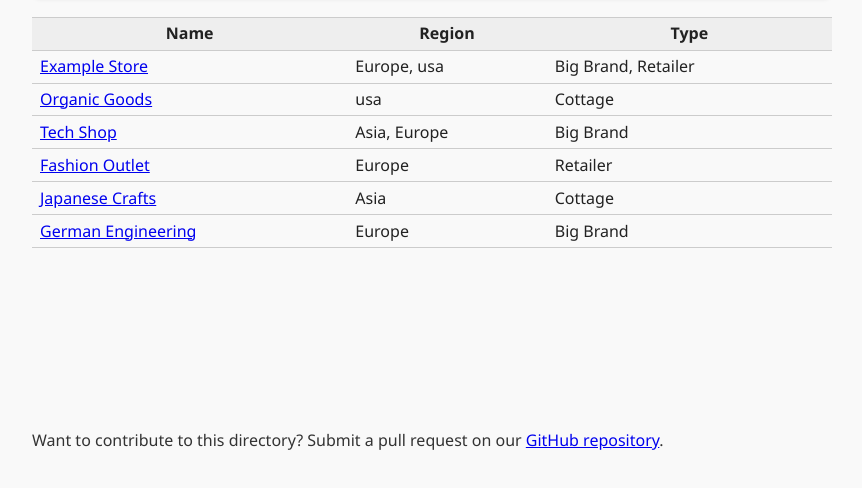
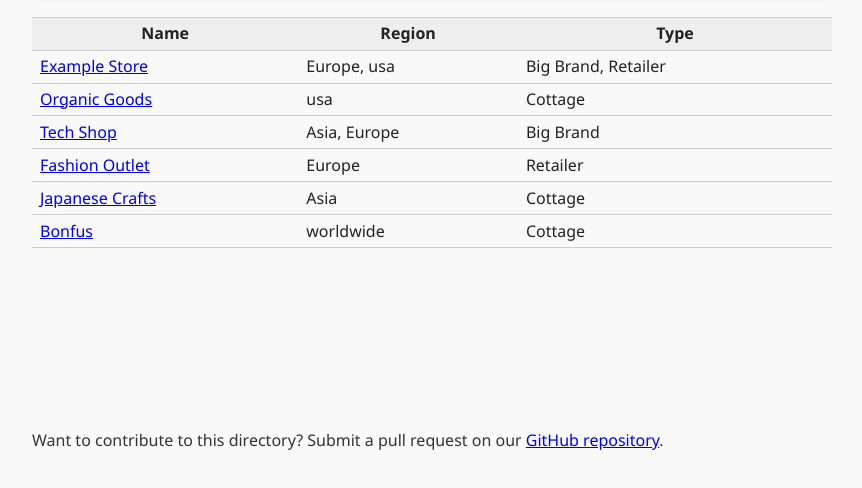
Before and after one commit to Kaya-Sem/outdoorgearshops, a plain HTML site: page index.html in a window 1280 px wide. Shown: the part 558-1046 px from the top of the page, without its empty margins (208-1070 px from the left). Drawn offline with Linux system fonts and the light colour scheme.

Commit message:
added bonfus

```diff
--- a/index.html
+++ b/index.html
@@ -262,7 +262,7 @@
 
     <footer>
         <p>Want to contribute to this directory? Submit a pull request on our <a
-                href="https://github.com/yourusername/website-directory" target="_blank">GitHub repository</a>.</p>
+                href="https://github.com/Kaya-Sem/outdoorgearshops" target="_blank">GitHub repository</a>.</p>
     </footer>
 
     <script>
@@ -299,10 +299,10 @@
                 types: ["cottage"]
             },
             {
-                name: "German Engineering",
-                url: "https://example.de",
-                regions: ["europe"],
-                types: ["big-brand"]
+                name: "Bonfus",
+                url: "https://bonfus.com/",
+                regions: ["worldwide"],
+                types: ["cottage"]
             }
         ];
 
```
